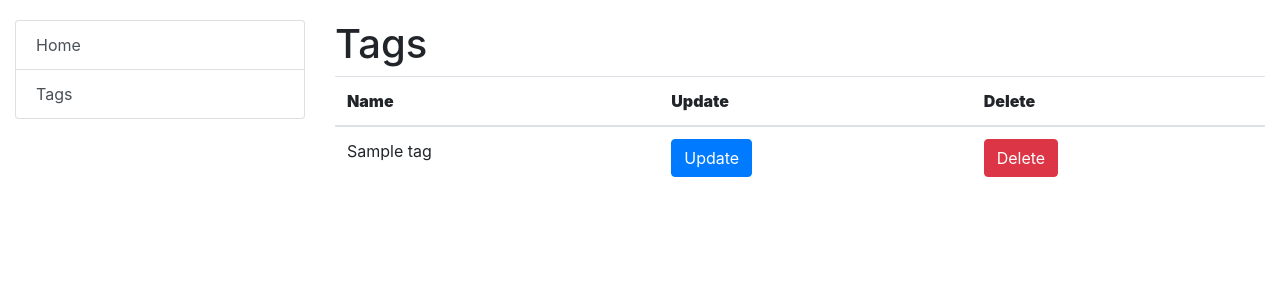
After one commit to anastasiiaoshega513/task-to-do-list, a Django app: page /tags/ in a window 1280 px wide. The commit adds this page. Shown: the top 300 px of the page. Run offline with Django 5.2, Linux system fonts and the light colour scheme; tables that the repository leaves empty hold one stand-in row (values such as "Sample post").

Commit message:
added tag list page

```diff
--- a/tasks/urls.py
+++ b/tasks/urls.py
@@ -1,9 +1,11 @@
 from django.urls import path
 from .views import (
     TaskListView,
+    TagListView,
 )
 urlpatterns = [
     path("", TaskListView.as_view(), name="index"),
+    path("tags/", TagListView.as_view(), name="tag-list"),
 ]
 
 app_name = "tasks"
--- a/tasks/views.py
+++ b/tasks/views.py
@@ -1,10 +1,14 @@
 from django.shortcuts import render
 from django.views import generic
 
-from tasks.models import Task
+from tasks.models import Task, Tag
 
 
 class TaskListView(generic.ListView):
     model = Task
     template_name = "tasks/index.html"
-    context_object_name = "task_list"
+
+
+class TagListView(generic.ListView):
+    model = Tag
+    template_name = "tasks/tag_list.html"
--- a/templates/includes/sidebar.html
+++ b/templates/includes/sidebar.html
@@ -1,4 +1,4 @@
 <div class="list-group">
   <a class="list-group-item list-group-item-action" href="{% url 'tasks:index' %}">Home</a>
-{#    <a class="list-group-item list-group-item-action" href="{% url 'tasks:tag-list' %}">Tags</a>#}
+  <a class="list-group-item list-group-item-action" href="{% url 'tasks:tag-list' %}">Tags</a>
 </div>
--- /dev/null
+++ b/templates/tasks/tag_list.html
@@ -0,0 +1,34 @@
+{% extends "base.html" %}
+
+{% block content %}
+<h1>Tags</h1>
+<table class="table">
+  <thead>
+    <tr>
+      <th><b>Name</b></th>
+      <th><b>Update</b></th>
+      <th><b>Delete</b></th>
+    </tr>
+  </thead>
+  <tbody>
+    {% for tag in tag_list %}
+    <tr>
+      <td>{{ tag.name }}</td>
+      <td>
+        <a href="{% url '#' tag.id %}" class="btn btn-primary">Update</a>
+      </td>
+      <td>
+        <form action="{% url '#' tag.id %}" method="post" class="m-0">
+          {% csrf_token %}
+          <button type="submit" class="btn btn-danger">Delete</button>
+        </form>
+      </td>
+    </tr>
+    {% empty %}
+    <tr>
+      <td colspan="3" class="text-muted">No tags yet</td>
+    </tr>
+    {% endfor %}
+  </tbody>
+</table>
+{% endblock %}
```
